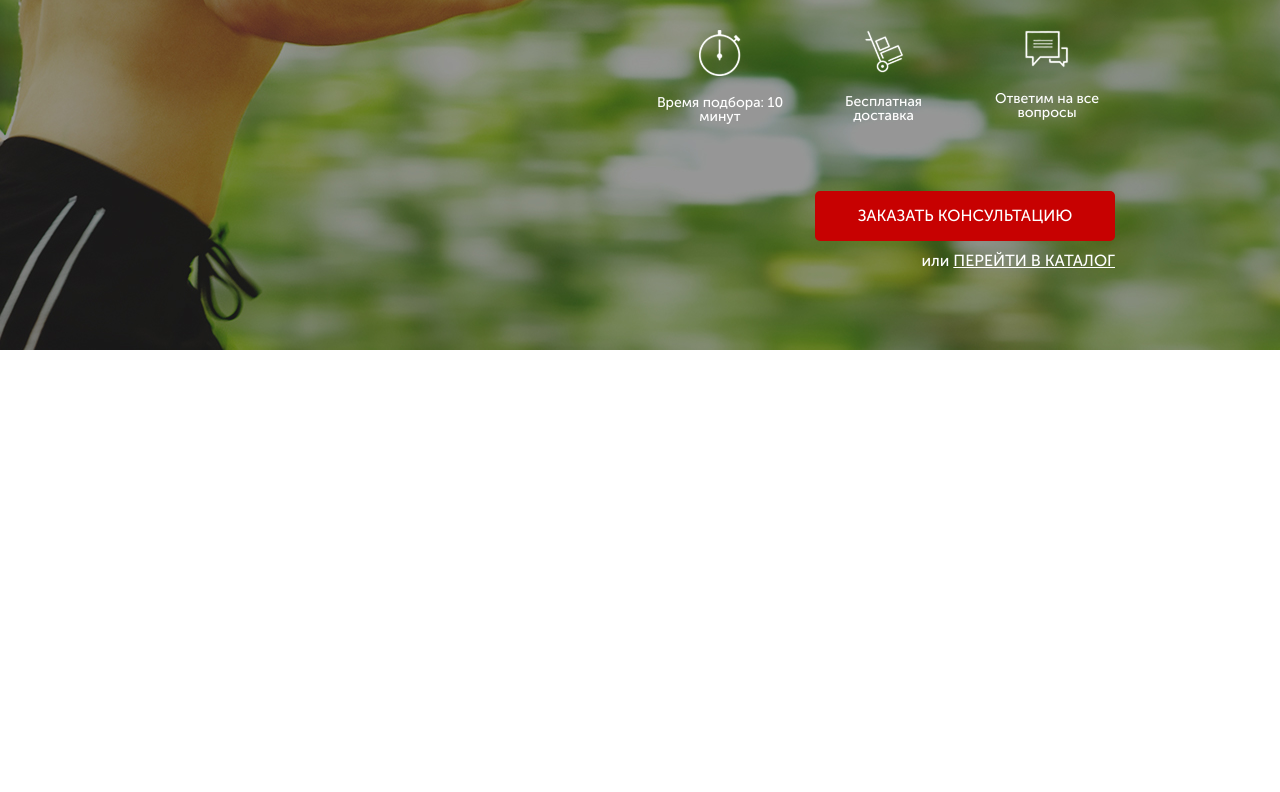
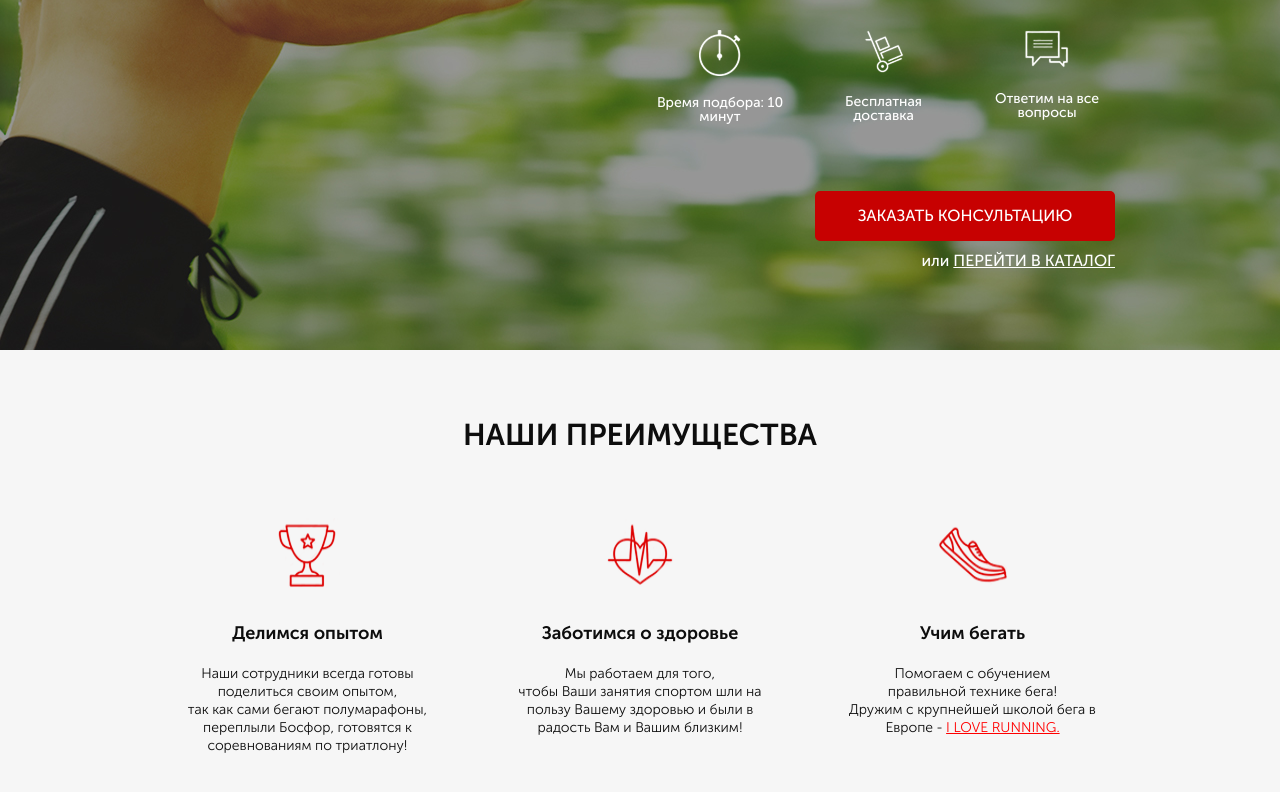
Before and after one commit to mon0rd/pulsemeters, a plain HTML site: page index.html in a window 1280 px wide. Shown: the part 300-1092 px from the top of the page. Before the commit the page ends 800 px from the top, so only its background shows below. Drawn offline with Linux system fonts and the light colour scheme.

Commit message:
second section done

```diff
--- a/index.html
+++ b/index.html
@@ -29,15 +29,15 @@
                 <h1 class="selection_title col-md-6 offset-md-5">Подбор пульсометра</h1>
                 <h2 class="selection_subtitle col-md-6 offset-md-5">с учётом Вашего уровня подготовки</h2>
                 <div class="selection_icons col-md-5 offset-md-6">
-                    <div class="selection_icons_clock">
+                    <div class="selection_icons_block">
                         <img src="/icons/selection_icons_clock.png" alt="clock" class="selection_icons_img">
                         <div class="selection_icons_descr">Время подбора: 10 минут</div>
                     </div>
-                    <div class="selection_icons_delivery">
+                    <div class="selection_icons_block">
                         <img src="/icons/selection_icons_delivery.png" alt="delivery" class="selection_icons_img">
                         <div class="selection_icons_descr">Бесплатная доставка</div>
                     </div>
-                    <div class="selection_icons_msg">
+                    <div class="selection_icons_block">
                         <img src="/icons/selection_icons_msg.png" alt="msg" class="selection_icons_img">
                         <div class="selection_icons_descr">Ответим на все вопросы</div>
                     </div>
@@ -50,6 +50,27 @@
             </div>
         </div>
     </section>
-
+    <section class="advantages">
+        <h2 class="advantages_title">НАШИ ПРЕИМУЩЕСТВА</h2>
+        <div class="container">
+            <div class="row">
+                <div class="advantages_block col-md-3 offset-md-1">
+                    <div class="advantages_icon"><img src="/icons/advantages_cup.png" alt="cup"></div>
+                    <h3 class="advantages_subtitle">Делимся опытом</h3>
+                    <div class="advantages_descr">Наши сотрудники всегда готовы поделиться своим опытом, <br> так как сами бегают полумарафоны, переплыли Босфор, готовятся к соревнованиям по триатлону!</div>
+                </div>
+                <div class="advantages_block col-md-4">
+                    <div class="advantages_icon"><img src="/icons/advantages_heart.png" alt="heart"></div>
+                    <h3 class="advantages_subtitle">Заботимся о здоровье</h3>
+                    <div class="advantages_descr">Мы работаем для того, <br> чтобы Ваши занятия спортом шли на <br> пользу Вашему здоровью и были в <br> радость Вам и Вашим близким!</div>
+                </div>
+                <div class="advantages_block col-md-3">
+                    <div class="advantages_icon"><img src="/icons/advantages_shoe.png" alt="shoe"></div>
+                    <h3 class="advantages_subtitle">Учим бегать</h3>
+                    <div class="advantages_descr">Помогаем с обучением<br>правильной технике бега! <br> Дружим с крупнейшей школой бега в Европе - <a href="#">I LOVE RUNNING.</a></div>
+                </div>
+            </div>
+        </div>
+    </section>
 </body>
 </html>
--- a/sass/_main.sass
+++ b/sass/_main.sass
@@ -61,15 +61,7 @@
     justify-content: space-between
     height: 96px
     padding-right: 0
-    &_clock
-      display: flex
-      flex-direction: column
-      align-items: center
-    &_delivery
-      display: flex
-      flex-direction: column
-      align-items: center
-    &_msg
+    &_block
       display: flex
       flex-direction: column
       align-items: center
@@ -103,3 +95,38 @@
       a
         text-transform: uppercase
         color: white
+
+.advantages
+  background-color: #F6F6F6
+  padding-top: 70px
+  padding-bottom: 65px
+  &_title
+    font-size: 30px
+    line-height: 30px
+    font-weight: 700
+    text-align: center
+    color: $black
+  &_icon
+    display: flex
+    justify-content: center
+    img
+      height: 70px
+      width: 70px
+  &_block
+    margin-top: 60px
+    text-align: center
+  &_subtitle
+    margin-top: 35px
+    text-align: center
+    font-size: 18px
+    font-weight: 700
+    color: $black
+  &_descr
+    margin-top: 20px
+    text-align: center
+    font-size: 14px
+    line-height: 18px
+    font-weight: 300
+    color: $black
+    a
+      color: #FF0000
--- a/sass/_variables.sass
+++ b/sass/_variables.sass
@@ -1 +1,2 @@
 $red: #C70101
+$black: #0D0D0D
```
Also changed, not shown: css/styles.min.css, 1 other file.
